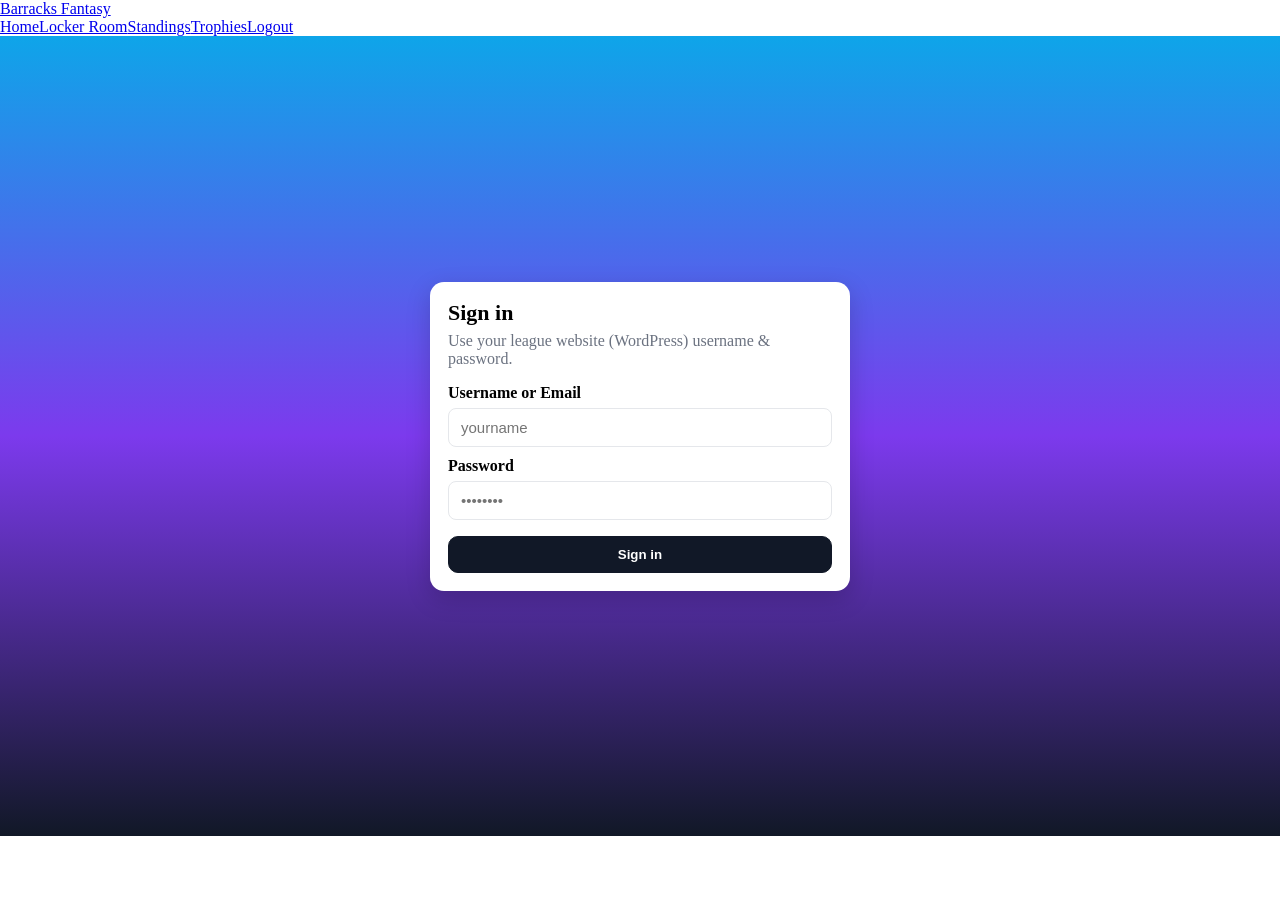
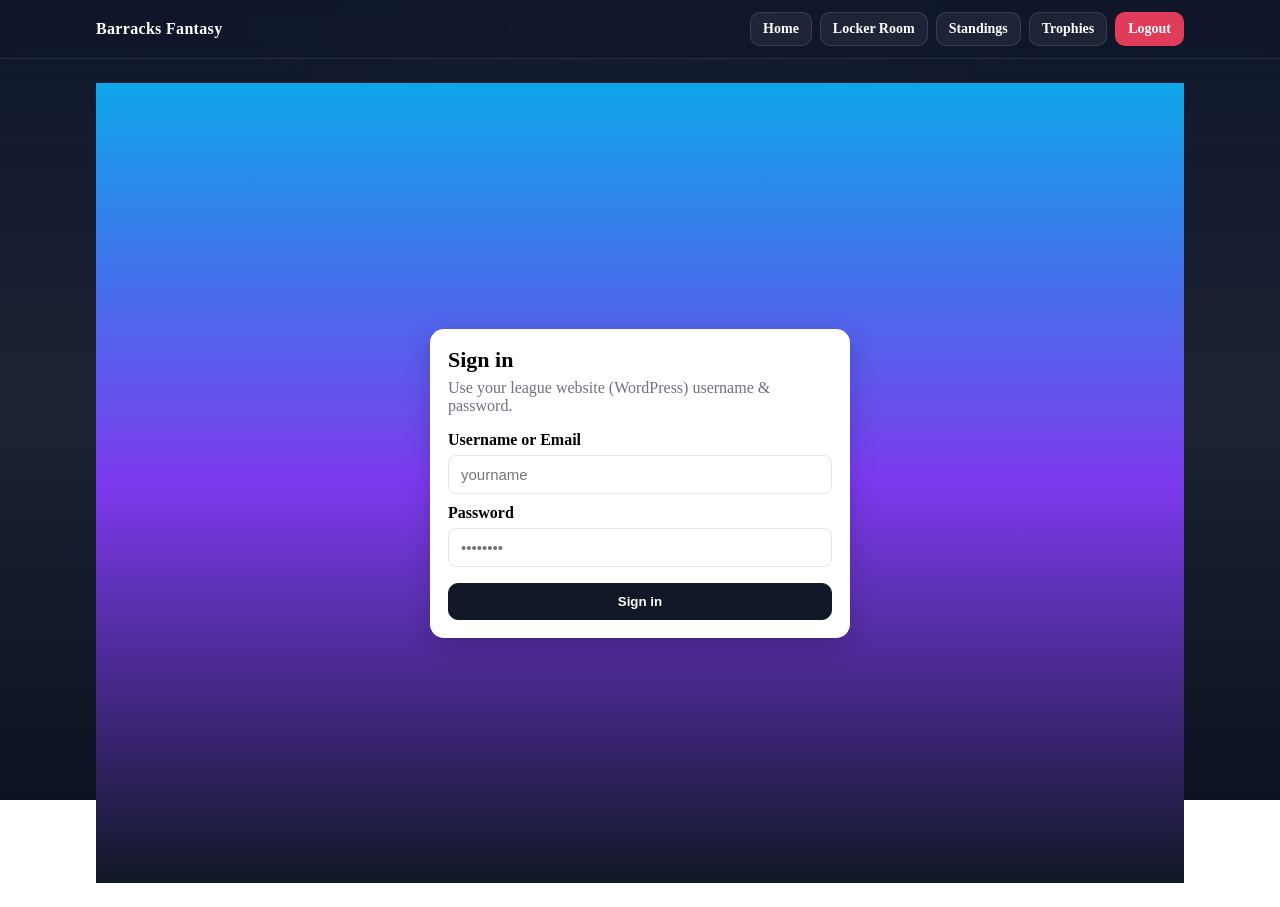
Before and after one commit to bigstock2001/fantasy-football-frontend, a Next.js app: page /login in a window 1280 px wide. Before the commit the page ends 836 px from the top, so only its background shows below. Built offline with nearby package versions, Linux system fonts and the light colour scheme.

Commit message:
update layout

```diff
--- a/components/Layout.js
+++ b/components/Layout.js
@@ -3,56 +3,140 @@ import Link from "next/link";
 import { useRouter } from "next/router";
 import React from "react";
 
-const LINKS = [
-  { href: "/", label: "Home" },
-  { href: "/locker-room", label: "Locker Room" },
-  { href: "/stats", label: "Standings" },
-  { href: "/trophies", label: "Trophies" },
-];
+const styles = {
+  appWrap: {
+    position: "relative",
+    minHeight: "100vh",
+  },
+  // Fixed gradient background (no Tailwind needed)
+  bgRoot: {
+    position: "fixed",
+    inset: 0,
+    zIndex: -1,
+    pointerEvents: "none",
+  },
+  bgMain: {
+    position: "absolute",
+    inset: 0,
+    background:
+      "linear-gradient(180deg, #0f172a 0%, rgba(15,23,42,0.95) 50%, #0b1220 100%)",
+  },
+  bgGlow: {
+    position: "absolute",
+    left: 0,
+    right: 0,
+    top: 0,
+    height: 160,
+    filter: "blur(40px)",
+    opacity: 0.3,
+    background:
+      "radial-gradient(60% 60% at 50% 0%, rgba(99,102,241,0.6), rgba(99,102,241,0) 70%)",
+  },
+
+  // Sticky top nav
+  header: {
+    position: "sticky",
+    top: 0,
+    zIndex: 40,
+    borderBottom: "1px solid rgba(255,255,255,0.1)",
+    background: "rgba(15,23,42,0.6)",
+    backdropFilter: "blur(8px)",
+  },
+  nav: {
+    maxWidth: 1120,
+    margin: "0 auto",
+    padding: "12px 16px",
+    display: "flex",
+    alignItems: "center",
+    justifyContent: "space-between",
+  },
+  brand: {
+    color: "#fff",
+    textDecoration: "none",
+    fontWeight: 600,
+    letterSpacing: "0.02em",
+  },
+  navRow: { display: "flex", gap: 8, alignItems: "center" },
+
+  // Buttons/links
+  linkBase: {
+    display: "inline-block",
+    padding: "8px 12px",
+    borderRadius: 10,
+    fontSize: 14,
+    fontWeight: 600,
+    textDecoration: "none",
+    color: "#fff",
+    border: "1px solid rgba(255,255,255,0.12)",
+    background: "rgba(255,255,255,0.06)",
+    transition: "background 120ms ease",
+  },
+  linkHover: { background: "rgba(255,255,255,0.12)" },
+  linkActive: {
+    background: "rgba(255,255,255,0.14)",
+    border: "1px solid rgba(255,255,255,0.22)",
+  },
+  logoutBtn: {
+    background: "rgba(244,63,94,0.92)", // rose-500-ish
+    border: "1px solid rgba(244,63,94,0.4)",
+  },
+
+  // Page content container
+  main: { maxWidth: 1120, margin: "0 auto", padding: "24px 16px" },
+};
+
+function NavLink({ href, active, children }) {
+  const [hover, setHover] = React.useState(false);
+  const style = {
+    ...styles.linkBase,
+    ...(hover ? styles.linkHover : null),
+    ...(active ? styles.linkActive : null),
+  };
+  return (
+    <Link
+      href={href}
+      style={style}
+      onMouseEnter={() => setHover(true)}
+      onMouseLeave={() => setHover(false)}
+    >
+      {children}
+    </Link>
+  );
+}
 
 export default function Layout({ children }) {
   const router = useRouter();
 
+  const LINKS = [
+    { href: "/", label: "Home" },
+    { href: "/locker-room", label: "Locker Room" },
+    { href: "/stats", label: "Standings" },
+    { href: "/trophies", label: "Trophies" },
+  ];
+
   return (
-    <div className="relative min-h-screen text-white">
+    <div style={styles.appWrap}>
       {/* Fixed gradient background */}
-      <div aria-hidden className="pointer-events-none fixed inset-0 -z-10">
-        <div className="absolute inset-0 bg-gradient-to-b from-slate-900 via-slate-900/90 to-slate-950" />
-        <div
-          className="absolute inset-x-0 top-0 h-40 opacity-30 blur-2xl"
-          style={{
-            background:
-              "radial-gradient(60% 60% at 50% 0%, rgba(99,102,241,0.5), rgba(99,102,241,0) 70%)",
-          }}
-        />
+      <div style={styles.bgRoot} aria-hidden>
+        <div style={styles.bgMain} />
+        <div style={styles.bgGlow} />
       </div>
 
-      {/* Sticky top nav */}
-      <header className="sticky top-0 z-40 border-b border-white/10 bg-slate-900/60 backdrop-blur">
-        <nav className="mx-auto flex max-w-7xl items-center justify-between px-4 py-3">
-          <Link href="/" className="font-semibold tracking-wide">
+      {/* Sticky nav */}
+      <header style={styles.header}>
+        <nav style={styles.nav}>
+          <Link href="/" style={styles.brand}>
             Barracks Fantasy
           </Link>
-          <div className="flex items-center gap-2">
-            {LINKS.map((l) => {
-              const active = router.pathname === l.href;
-              return (
-                <Link
-                  key={l.href}
-                  href={l.href}
-                  className={`rounded-lg px-3 py-2 text-sm font-medium border ${
-                    active
-                      ? "bg-white/10 border-white/20"
-                      : "bg-white/5 hover:bg-white/10 border-white/10"
-                  }`}
-                >
-                  {l.label}
-                </Link>
-              );
-            })}
+          <div style={styles.navRow}>
+            {LINKS.map((l) => (
+              <NavLink key={l.href} href={l.href} active={router.pathname === l.href}>
+                {l.label}
+              </NavLink>
+            ))}
             <a
               href="/api/logout"
-              className="rounded-lg px-3 py-2 text-sm font-medium bg-rose-500/90 hover:bg-rose-500 border border-rose-400/30"
+              style={{ ...styles.linkBase, ...styles.logoutBtn }}
             >
               Logout
             </a>
@@ -60,8 +144,8 @@ export default function Layout({ children }) {
         </nav>
       </header>
 
-      {/* Page content */}
-      <main className="mx-auto max-w-7xl px-4 py-6">{children}</main>
+      {/* Content */}
+      <main style={styles.main}>{children}</main>
     </div>
   );
 }
```
